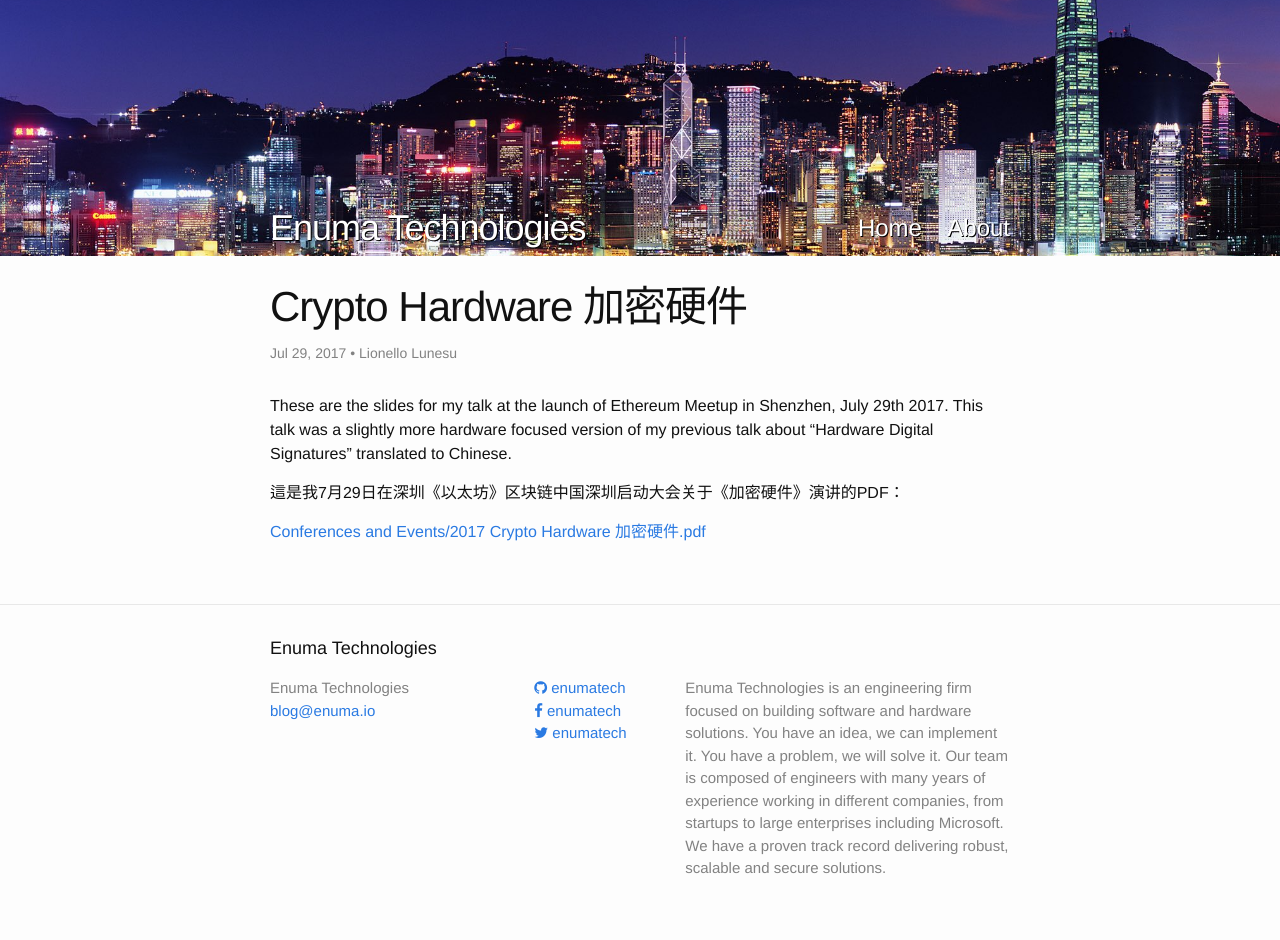
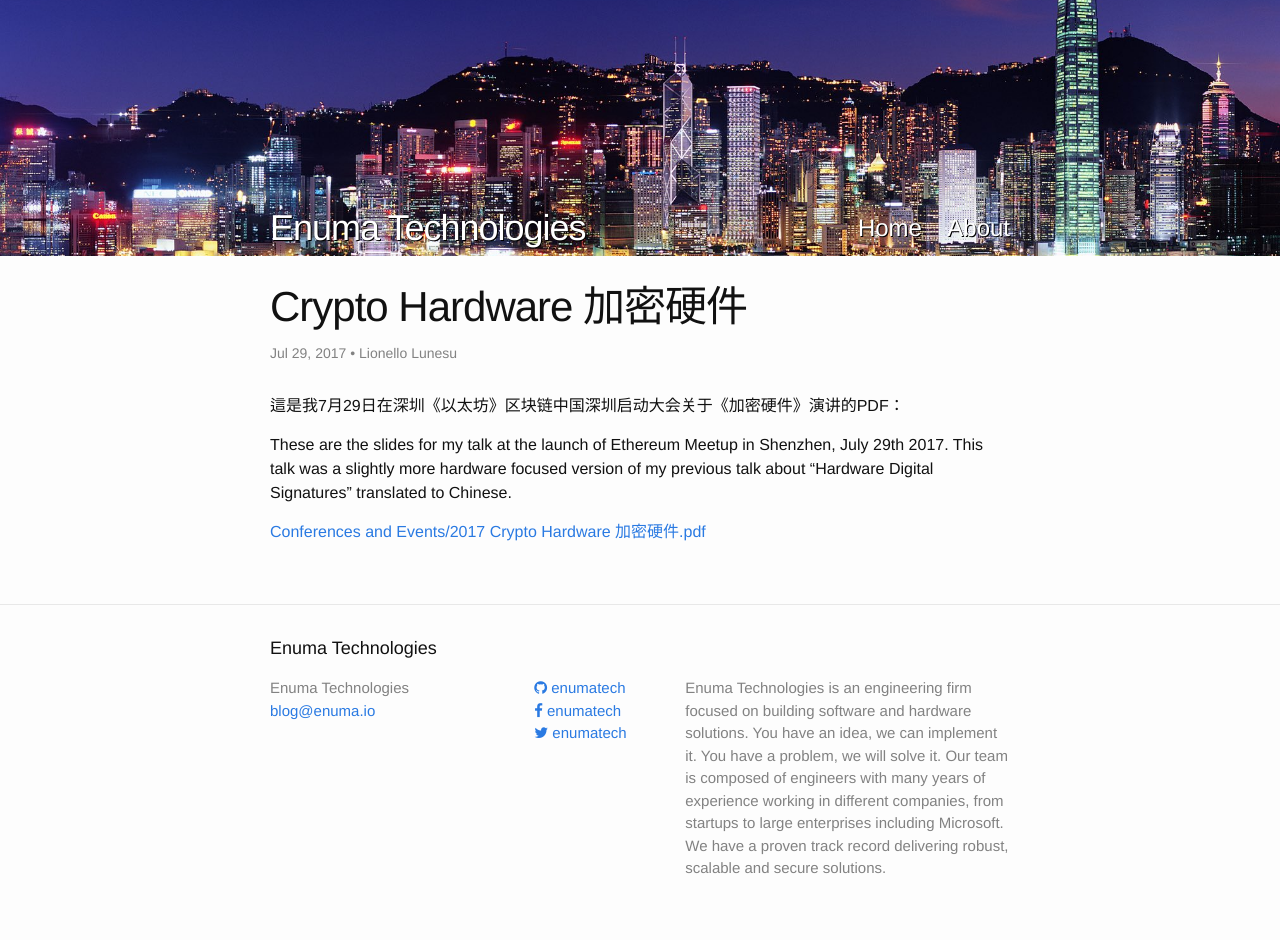
Before and after one commit to jdpower/enumatech.github.io, a Jekyll site: the page built from _posts/2017-07-29-crypto-hardware.markdown, in a window 1280 px wide. Built offline with Jekyll 4.4.1, drawn with Linux system fonts in a browser that asks for light colours.

Commit message:
Added Chinese text first

```diff
--- a/_posts/2017-07-29-crypto-hardware.markdown
+++ b/_posts/2017-07-29-crypto-hardware.markdown
@@ -5,8 +5,8 @@ date:   2017-07-29 14:38:08 +0800
 categories: update
 author: Lionello Lunesu
 ---
+這是我7月29日在深圳《以太坊》区块链中国深圳启动大会关于《加密硬件》演讲的PDF：
+
 These are the slides for my talk at the launch of Ethereum Meetup in Shenzhen, July 29th 2017. This talk was a slightly more hardware focused version of my previous talk about "Hardware Digital Signatures" translated to Chinese.
 
-這是我7月29日在深圳《以太坊》区块链中国深圳启动大会关于《加密硬件》演讲的PDF：
-
 <a href="/files/2017 Crypto Hardware 加密硬件.pdf">Conferences and Events/2017 Crypto Hardware 加密硬件.pdf</a>
```
